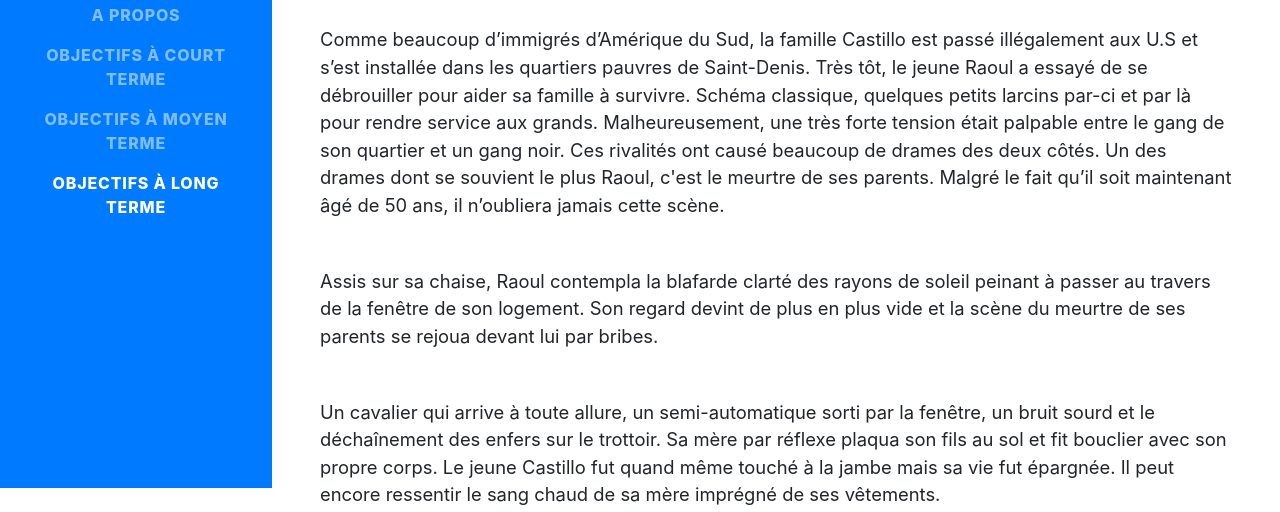
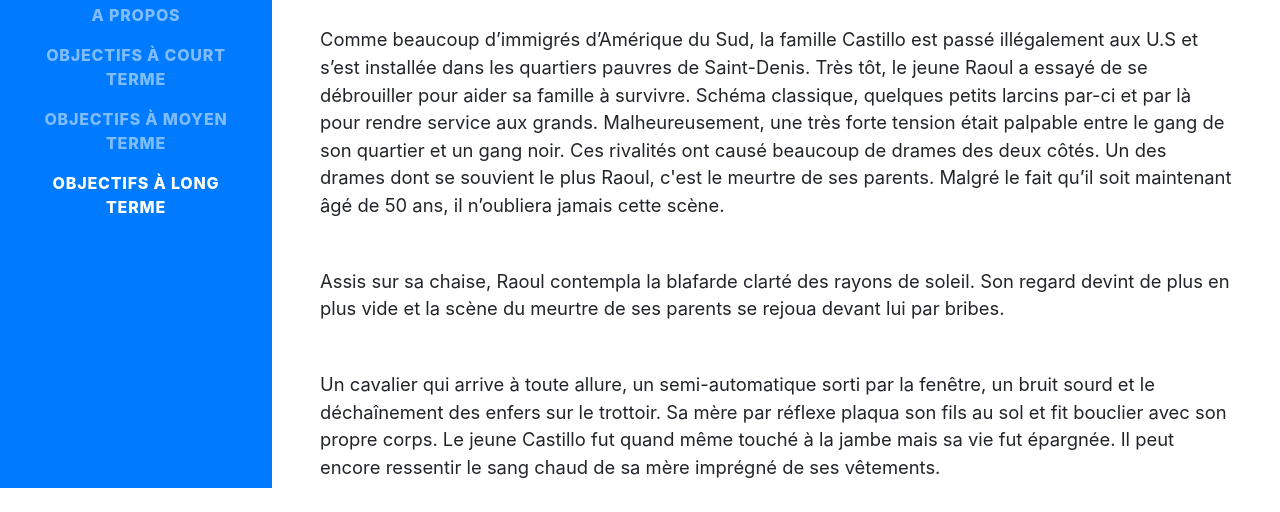
Before and after one commit to Geumja/raoulCastillo, a website with bundled scripts: page index.html in a window 1280 px wide. Shown: the part 312-824 px from the top of the page. Built offline with nearby package versions, Linux system fonts and the light colour scheme; files whose address does not match are found by name; a web font is replaced by a local one.

Commit message:
traduction clean up

```diff
--- a/index.html
+++ b/index.html
@@ -81,9 +81,8 @@
                 jamais cette scène.
             </p>
             <p class="lead mb-5">
-                Assis sur sa chaise, Raoul contempla la blafarde clarté des rayons de soleil peinant à passer au travers
-                de la fenêtre
-                de son logement. Son regard devint de plus en plus vide et la scène du meurtre de ses parents se rejoua
+                Assis sur sa chaise, Raoul contempla la blafarde clarté des rayons de soleil.
+                Son regard devint de plus en plus vide et la scène du meurtre de ses parents se rejoua
                 devant lui par bribes.
             </p>
             <p class="lead mb-5">
```
